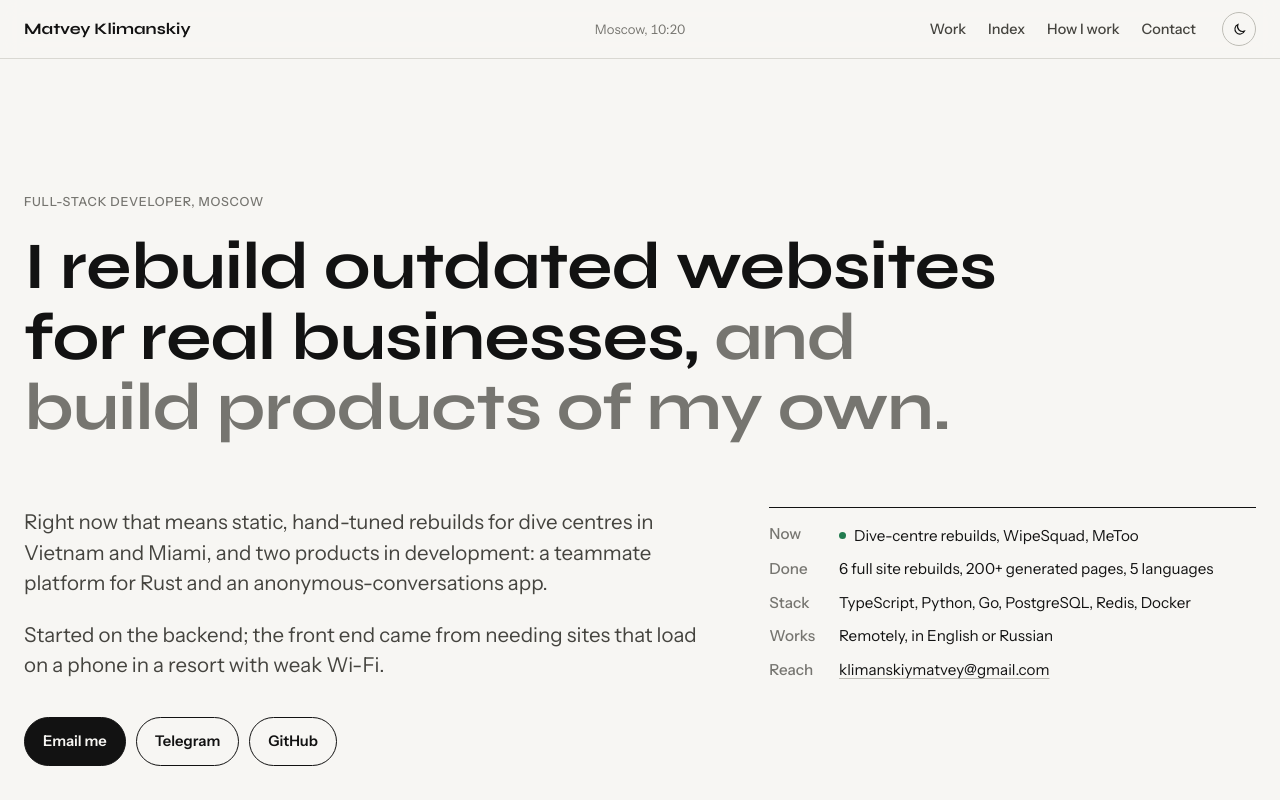
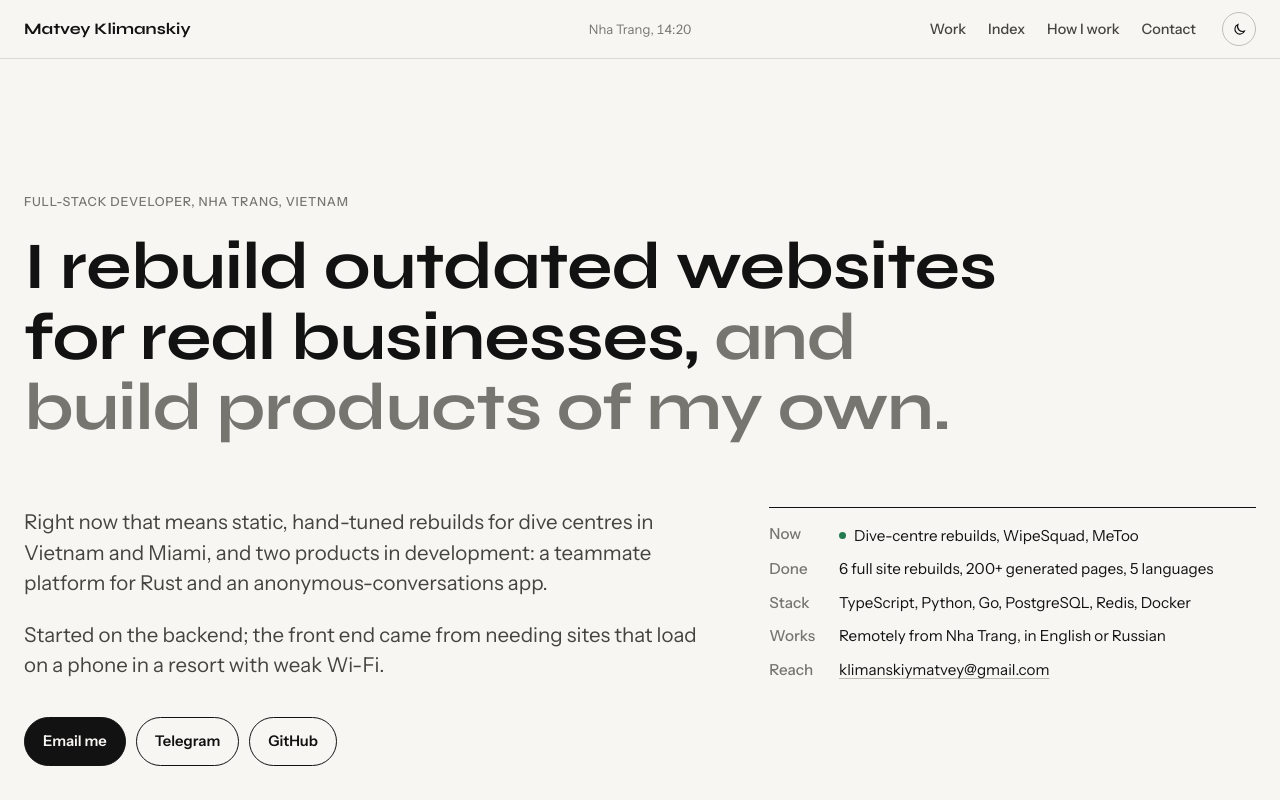
Before and after one commit to klimanskiy1/klimanskiy1.github.io, a plain HTML site: page index.html in a window 1280 px wide. Shown: the top 800 px of the page. Drawn offline with Linux system fonts and the light colour scheme.

Commit message:
Location: Nha Trang, Vietnam
Co-Authored-By: Claude Opus 5 (1M context) <noreply@anthropic.com>

```diff
--- a/index.html
+++ b/index.html
@@ -4,7 +4,7 @@
 <meta charset="UTF-8">
 <meta name="viewport" content="width=device-width, initial-scale=1, viewport-fit=cover">
 <title>Matvey Klimanskiy — full-stack developer, website rebuilds</title>
-<meta name="description" content="Matvey Klimanskiy, full-stack developer from Moscow. Rebuilds outdated websites for small businesses (five dive centres so far) and builds his own products: WipeSquad, MeToo, Tutor.">
+<meta name="description" content="Matvey Klimanskiy, full-stack developer based in Nha Trang, Vietnam. Rebuilds outdated websites for small businesses (five dive centres so far) and builds his own products: WipeSquad, MeToo, Tutor.">
 <link rel="canonical" href="https://klimanskiy1.github.io/">
 <meta property="og:type" content="website">
 <meta property="og:url" content="https://klimanskiy1.github.io/">
@@ -234,7 +234,7 @@ a.row:hover .arrow{transform:translate(3px,-3px);color:var(--accent)}
 <header class="top">
   <div class="wrap nav">
     <a class="brand" href="#top">Matvey Klimanskiy</a>
-    <div class="clock" id="clock" aria-live="off">Moscow</div>
+    <div class="clock" id="clock" aria-live="off">Nha Trang</div>
     <nav class="links" aria-label="Sections">
       <a href="#work">Work</a>
       <a href="#more">Index</a>
@@ -257,7 +257,7 @@ a.row:hover .arrow{transform:translate(3px,-3px);color:var(--accent)}
 <!-- ================= HERO ================= -->
 <section class="hero">
   <div class="wrap">
-    <span class="label">Full-stack developer, Moscow</span>
+    <span class="label">Full-stack developer, Nha Trang, Vietnam</span>
     <h1>I rebuild outdated websites for real businesses, <span>and build products of my own.</span></h1>
     <div class="hero-cols">
       <div>
@@ -273,7 +273,7 @@ a.row:hover .arrow{transform:translate(3px,-3px);color:var(--accent)}
         <dt>Now</dt><dd><span class="now"><span class="dot"></span>Dive-centre rebuilds, WipeSquad, MeToo</span></dd>
         <dt>Done</dt><dd>6 full site rebuilds, 200+ generated pages, 5 languages</dd>
         <dt>Stack</dt><dd>TypeScript, Python, Go, PostgreSQL, Redis, Docker</dd>
-        <dt>Works</dt><dd>Remotely, in English or Russian</dd>
+        <dt>Works</dt><dd>Remotely from Nha Trang, in English or Russian</dd>
         <dt>Reach</dt><dd><a href="mailto:klimanskiymatvey@gmail.com">klimanskiymatvey@gmail.com</a></dd>
       </dl>
     </div>
@@ -488,7 +488,7 @@ a.row:hover .arrow{transform:translate(3px,-3px);color:var(--accent)}
 </main>
 
 <footer class="site-footer">
-  <div class="wrap"><span>© 2026 Matvey Klimanskiy, Moscow</span><span>Static HTML, self-hosted fonts, no tracking, no cookies</span></div>
+  <div class="wrap"><span>© 2026 Matvey Klimanskiy, Nha Trang</span><span>Static HTML, self-hosted fonts, no tracking, no cookies</span></div>
 </footer>
 
 <div class="peek" id="peek" aria-hidden="true"><img alt="" width="1440" height="900"></div>
@@ -505,9 +505,9 @@ a.row:hover .arrow{transform:translate(3px,-3px);color:var(--accent)}
     try{localStorage.setItem('theme',next);}catch(e){}
   });});
 
-  /* Moscow clock in the header */
+  /* local time in the header */
   var clock=document.getElementById('clock');
-  function tick(){try{clock.textContent='Moscow, '+new Intl.DateTimeFormat('en-GB',{hour:'2-digit',minute:'2-digit',timeZone:'Europe/Moscow'}).format(new Date());}catch(e){}}
+  function tick(){try{clock.textContent='Nha Trang, '+new Intl.DateTimeFormat('en-GB',{hour:'2-digit',minute:'2-digit',timeZone:'Asia/Ho_Chi_Minh'}).format(new Date());}catch(e){}}
   tick();setInterval(tick,30000);
 
   /* hover preview for index rows that have a screenshot */
```
Also changed, not shown: assets/img/og.jpg.
